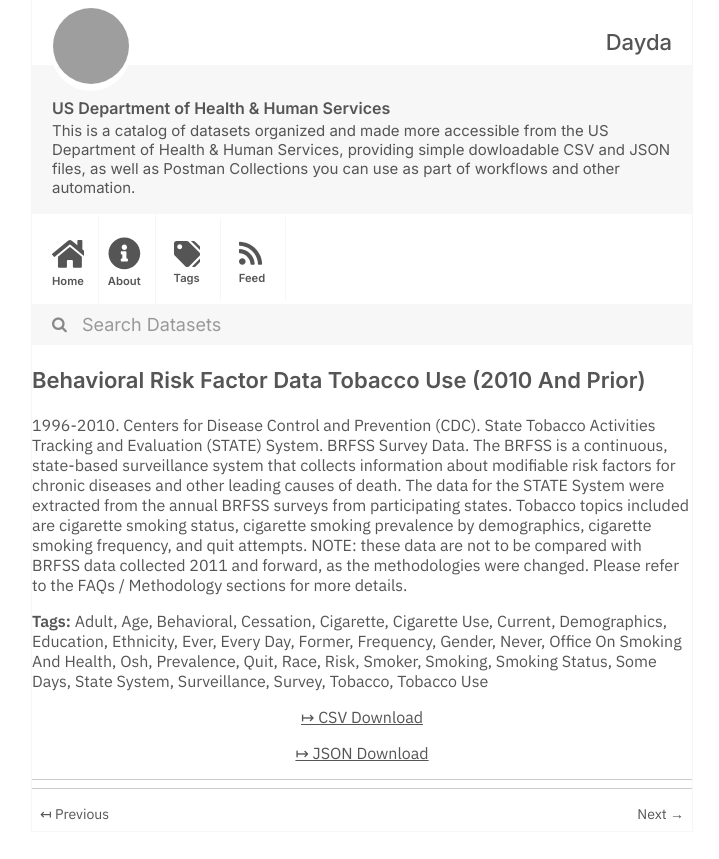
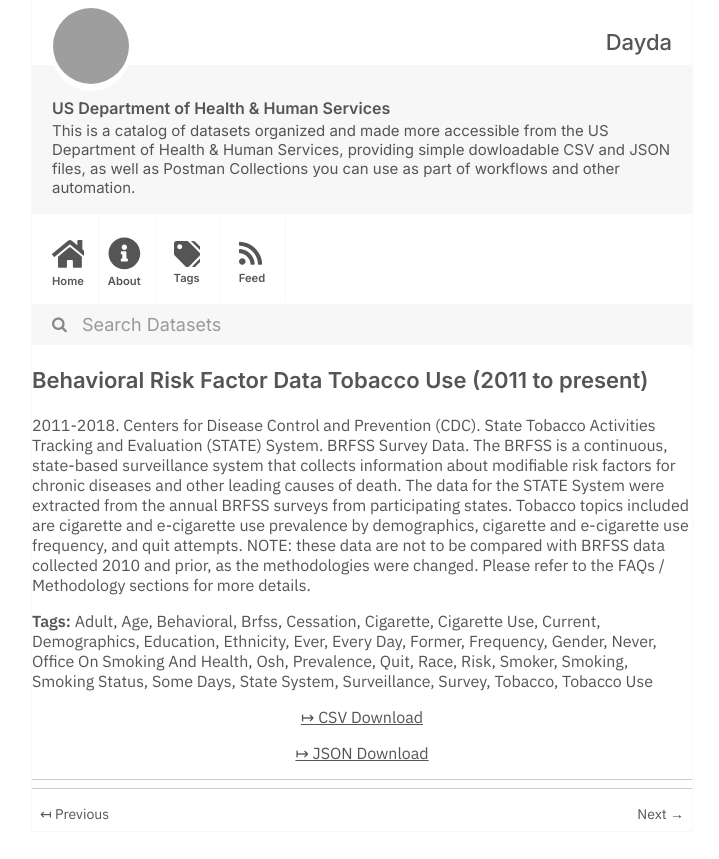
Before and after one commit to dayda-entities/us-department-of-health-and-human-services, a Jekyll site: the page built from _posts/2020-11-10-behavioral-risk-factor-data-to.md, in a window 1280 px wide, cut to the strip 0-859 px from the top of the page. Shown: the whole strip, without its empty margins (278-997 px from the left). Built offline with Jekyll 4.4.1, drawn with Linux system fonts in a browser that asks for light colours; grey boxes are pictures that could not be loaded.

Commit message:
Publish Data

```diff
--- a/_posts/2020-11-10-behavioral-risk-factor-data-to.md
+++ b/_posts/2020-11-10-behavioral-risk-factor-data-to.md
@@ -1,13 +1,14 @@
 ---
-title: Behavioral Risk Factor Data Tobacco Use (2010 And Prior)
-created: '2020-11-10T16:18:02.304720'
-modified: '2021-04-21T22:35:04.335736'
+title: Behavioral Risk Factor Data Tobacco Use (2011 to present)
+created: '2020-11-10T16:17:57.745492'
+modified: '2021-04-25T14:40:29.347831'
 state: active
 type: dataset
 tags:
   - Adult
   - Age
   - Behavioral
+  - Brfss
   - Cessation
   - Cigarette
   - Cigarette Use
@@ -37,9 +38,9 @@ tags:
   - Tobacco
   - Tobacco Use
 groups: []
-csv_url: 'https://data.cdc.gov/api/views/fpp2-pp25/rows.csv?accessType=DOWNLOAD'
-json_url: 'https://data.cdc.gov/api/views/fpp2-pp25/rows.json?accessType=DOWNLOAD'
+csv_url: 'https://data.cdc.gov/api/views/wsas-xwh5/rows.csv?accessType=DOWNLOAD'
+json_url: 'https://data.cdc.gov/api/views/wsas-xwh5/rows.json?accessType=DOWNLOAD'
 layout: post
 
 ---
-1996-2010. Centers for Disease Control and Prevention (CDC). State Tobacco Activities Tracking and Evaluation (STATE) System.  BRFSS Survey Data.  The BRFSS is a continuous, state-based surveillance system that collects information about modifiable risk factors for chronic diseases and other leading causes of death. The data for the STATE System were extracted from the annual BRFSS surveys from participating states.  Tobacco topics included are cigarette smoking status, cigarette smoking prevalence by demographics, cigarette smoking frequency, and quit attempts.  NOTE:  these data are not to be compared with BRFSS data collected 2011 and forward, as the methodologies were changed.  Please refer to the FAQs / Methodology sections for more details.
+2011-2018. Centers for Disease Control and Prevention (CDC). State Tobacco Activities Tracking and Evaluation (STATE) System. BRFSS Survey Data. The BRFSS is a continuous, state-based surveillance system that collects information about modifiable risk factors for chronic diseases and other leading causes of death. The data for the STATE System were extracted from the annual BRFSS surveys from participating states. Tobacco topics included are cigarette and e-cigarette use prevalence by demographics, cigarette and e-cigarette use frequency, and quit attempts. NOTE: these data are not to be compared with BRFSS data collected 2010 and prior, as the methodologies were changed. Please refer to the FAQs / Methodology sections for more details.
```
